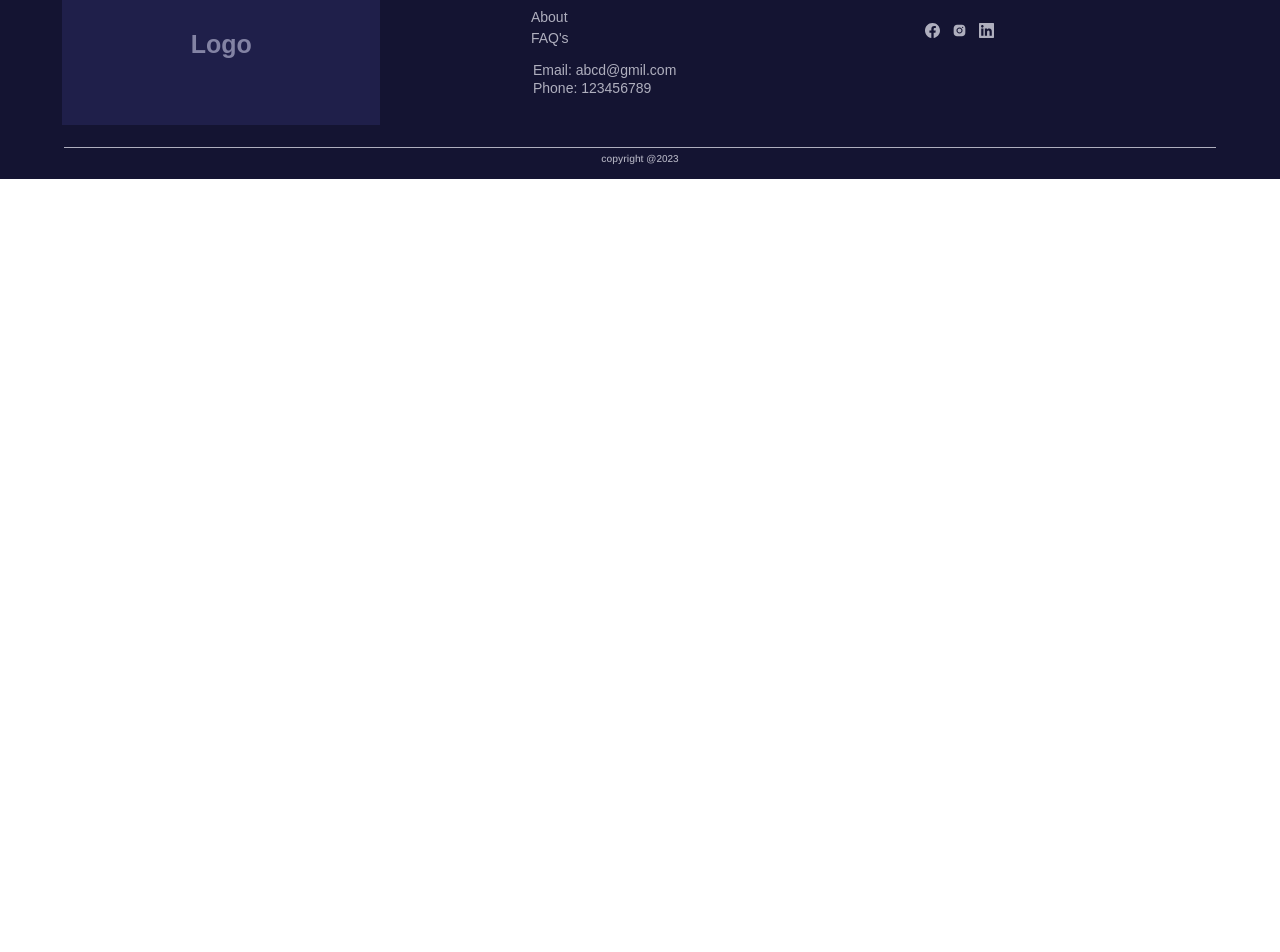
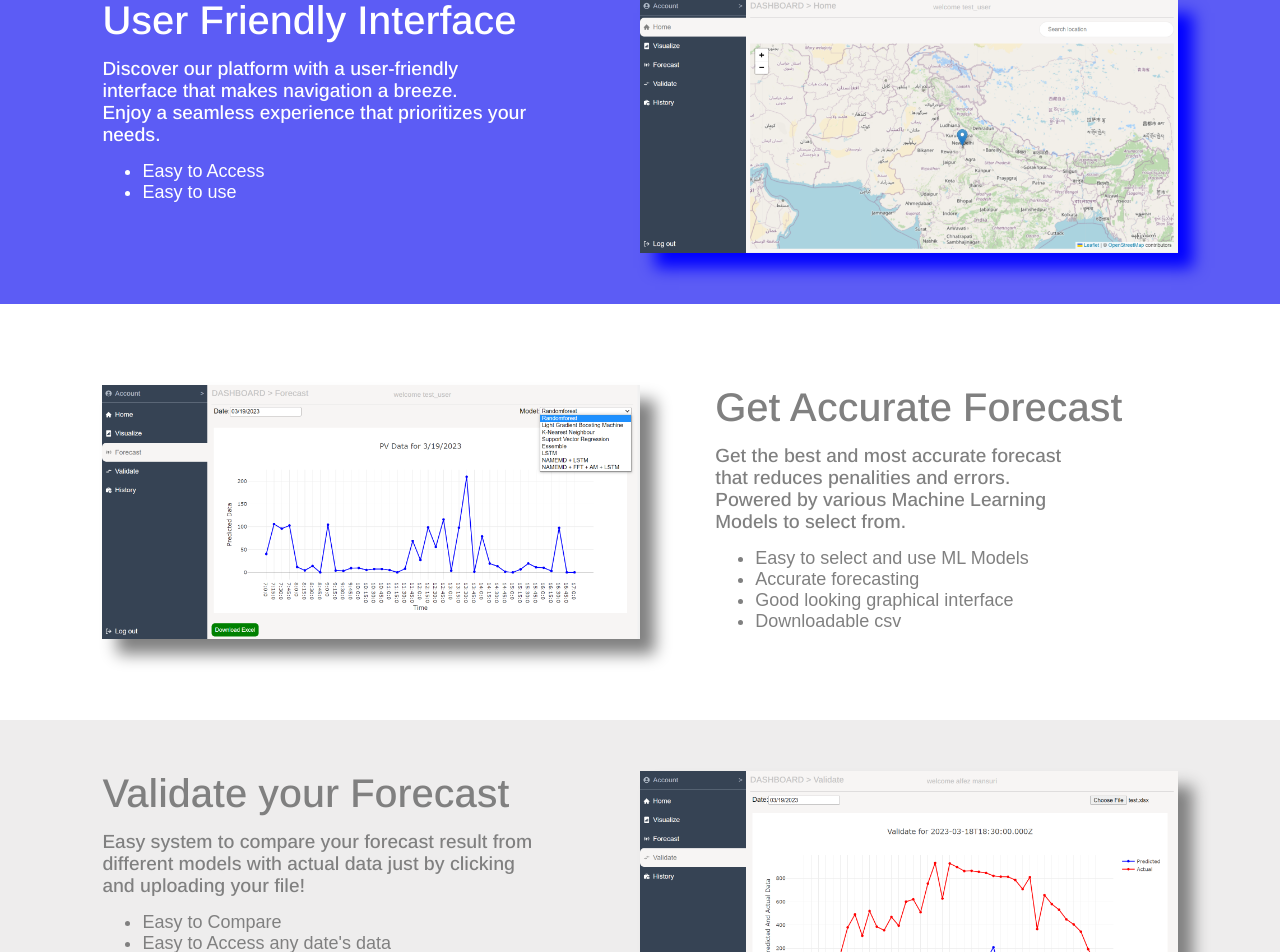
Before and after one commit to Anmol-developer/pvpowerwebapp, a React (Create React App) app: page / in a window 1280 px wide. Shown: the part 669-1621 px from the top of the page. Before the commit the page ends 848 px from the top, so only its background shows below. Built offline with nearby package versions, Linux system fonts and the light colour scheme.

Commit message:
added some ui

```diff
--- a/src/components/Pages/Hero.js
+++ b/src/components/Pages/Hero.js
@@ -3,7 +3,9 @@ import imagex from "../../Images/pv.jpg";
 import "../../css/Pages/Hero.css";
 import { Link } from "react-router-dom";
 import axios from "../../axios";
-// import Services from "./Services";
+import WhyUs from './WhyUs'
+import Offer from './Offer'
+
 function Hero() {
   const [user, setUser] = useState(false);
 
@@ -22,7 +24,6 @@ function Hero() {
   return (
     <>
       <div className="hero__container">
-        {/* <div className="hero__image"></div> */}
         <div className="hero__text">
           <p className="hero__header">Power up your day with PV forecasts!</p>
           <p className="hero__desc">
@@ -42,6 +43,8 @@ function Hero() {
         </div>
         <img src={imagex} alt="a hero" className="hero__img" />
       </div>
+      <Offer/>
+      <WhyUs/>
     </>
   );
 }
--- /dev/null
+++ b/src/components/Pages/Offer.js
@@ -0,0 +1,68 @@
+import React from "react";
+import "../../css/Pages/Offer.css";
+import Offer1 from "../../Images/dashboard.png";
+import Offer2 from "../../Images/forecast.png";
+import Offer3 from "../../Images/validate.png";
+
+function Offer() {
+  return (
+    <>
+      <div className="offer__container" style={{backgroundColor:'rgb(92, 92, 245)'}}>
+        <div className="offer_txt">
+          <p style={{ color: "white", fontSize: "40px" }}>
+            User Friendly Interface
+          </p>
+          <p style={{ color: "white", width: "80%", fontSize: "19px" }}>
+            Discover our platform with a user-friendly interface that makes
+            navigation a breeze.
+            <br /> Enjoy a seamless experience that prioritizes your needs.
+          </p>
+          <ul style={{ color: "white", fontSize: "18px" }}>
+            <li>Easy to Access</li>
+            <li>Easy to use</li>
+          </ul>
+        </div>
+        <img src={Offer1} alt="offer1" style={{boxShadow:'15px 15px 15px blue'}} />
+      </div>
+
+      <div className="offer__container" style={{backgroundColor:'white', flexDirection:'row-reverse'}}>
+        <div className="offer_txt" style={{marginLeft:'7%'}}>
+          <p style={{ color: "grey", fontSize: "40px" }}>
+            Get Accurate Forecast
+          </p>
+          <p style={{ color: "grey", width: "80%", fontSize: "19px" }}>
+            Get the best and most accurate forecast that reduces penalities and errors.
+            <br /> Powered by various Machine Learning Models to select from.
+          </p>
+          <ul style={{ color: "grey", fontSize: "18px" }}>
+            <li>Easy to select and use ML Models</li>
+            <li>Accurate forecasting</li>
+            <li>Good looking graphical interface</li>
+            <li>Downloadable csv</li>
+          </ul>
+        </div>
+        <img src={Offer2} alt="offer1" style={{boxShadow:'15px 15px 15px grey'}} />
+      </div>
+
+      <div className="offer__container" style={{backgroundColor:'rgb(238, 237, 237)'}}>
+        <div className="offer_txt">
+          <p style={{ color: "grey", fontSize: "40px" }}>
+          Validate your Forecast
+          </p>
+          <p style={{ color: "grey", width: "80%", fontSize: "19px" }}>
+          Easy system to compare your forecast result from different models with actual data just by clicking and uploading your file!
+          </p>
+          <ul style={{ color: "grey", fontSize: "18px" }}>
+          <li>Easy to Compare</li>
+            <li>Easy to Access any date's data</li>
+          </ul>
+        </div>
+        <img src={Offer3} alt="offer1" style={{boxShadow:'15px 15px 15px grey'}} />
+      </div>
+
+
+    </>
+  );
+}
+
+export default Offer;
--- /dev/null
+++ b/src/css/Pages/Offer.css
@@ -0,0 +1,12 @@
+.offer__container{
+    /* border: 2px solid black; */
+    width: 100%;
+    margin-bottom: 30px;
+    display: flex;
+    padding: 4% 8%;
+    /* background-color: rgb(92, 92, 245); */
+}
+.offer__container>img{
+    width: 50%;
+    /* box-shadow: 15px 15px 15px blue; */
+}
```
Also changed, not shown: src/css/Pages/Hero.css (+1 -12 lines), src/Images/solar.jpg (added), src/Images/solarPlates.jpg (added).
